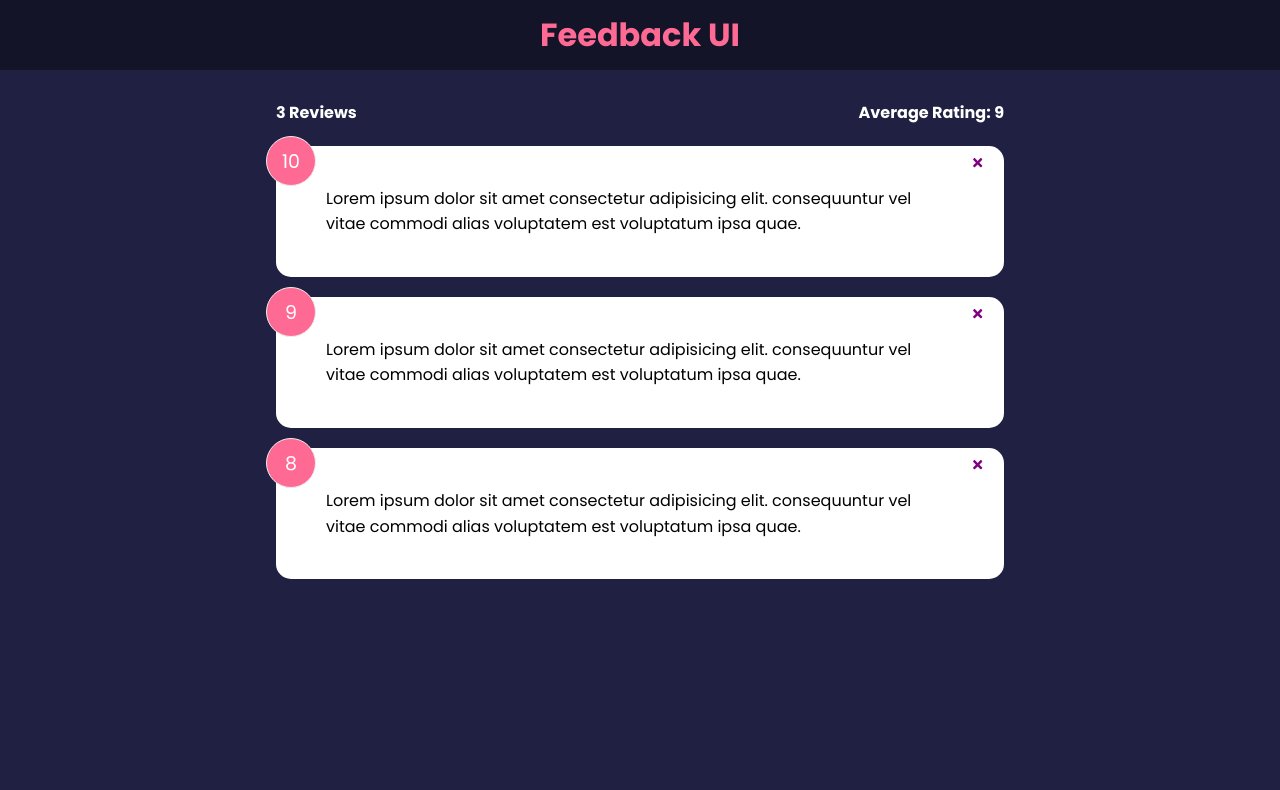
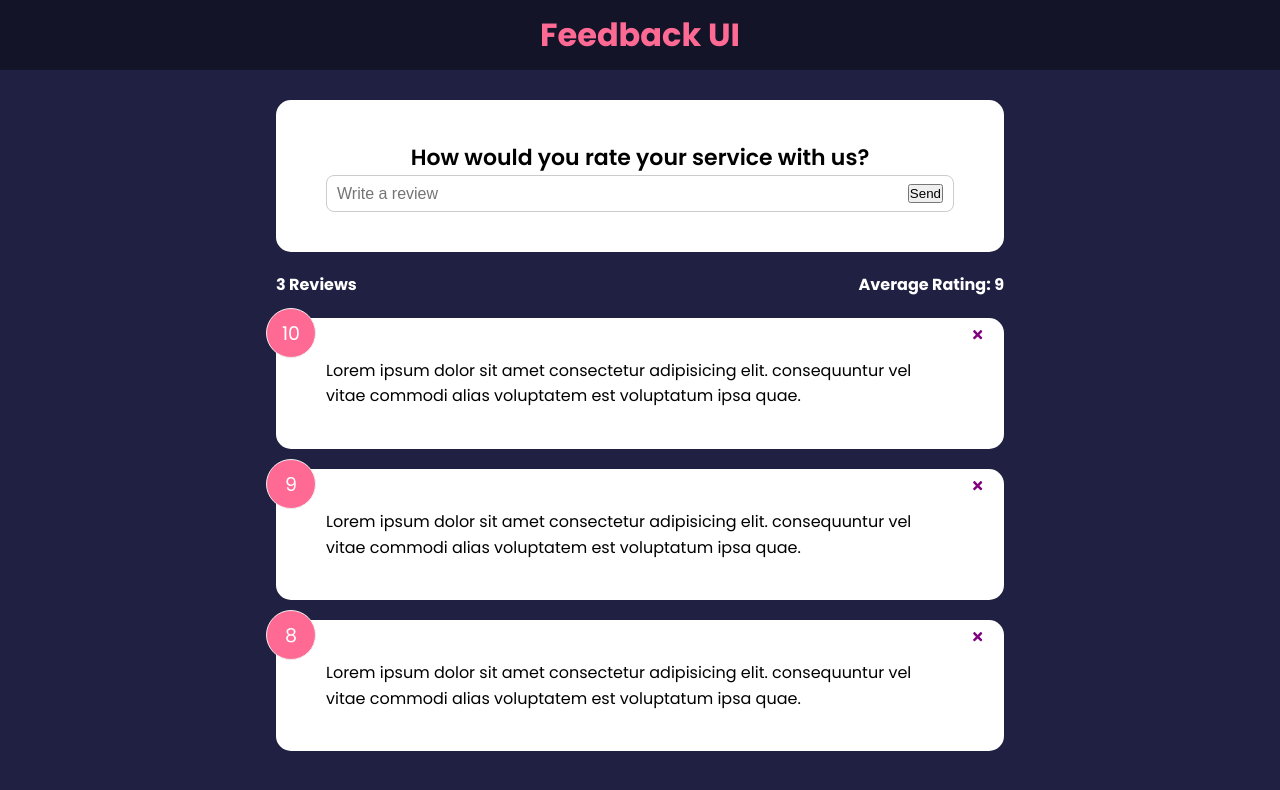
Before and after one commit to iamahless/Feedback-App, a React (Create React App) app: page / in a window 1280 px wide. Shown: the top 790 px of the page. Built offline with nearby package versions, Linux system fonts and the light colour scheme.

Commit message:
feedback form

```diff
--- a/src/App.js
+++ b/src/App.js
@@ -1,6 +1,7 @@
 import { useState } from "react";
 import Header from "./components/Header";
 import FeedbackData from "./data/FeedbackData";
+import FeedbackForm from "./components/FeedbackForm";
 import FeedbackList from "./components/FeedbackList";
 import FeedbackStats from "./components/FeedbackStats";
 
@@ -17,6 +18,7 @@
     <>
       <Header />
       <div className="container">
+        <FeedbackForm />
         <FeedbackStats feedback={feedback} />
         <FeedbackList feedback={feedback} handleDelete={deleteFeedback} />
       </div>
--- /dev/null
+++ b/src/components/FeedbackForm.jsx
@@ -0,0 +1,30 @@
+import { useState } from "react";
+import Card from "./shared/Card";
+
+function FeedbackForm() {
+  const [text, setText] = useState("");
+
+  const handleTextChange = (e) => {
+    setText(e.target.value);
+  };
+
+  return (
+    <Card>
+      <form>
+        <h2>How would you rate your service with us?</h2>
+        {/* @todo - rating select component */}
+        <div className="input-group">
+          <input
+            onChange={handleTextChange}
+            type="text"
+            placeholder="Write a review"
+            value={text}
+          />
+          <button type="submit">Send</button>
+        </div>
+      </form>
+    </Card>
+  );
+}
+
+export default FeedbackForm;
```
